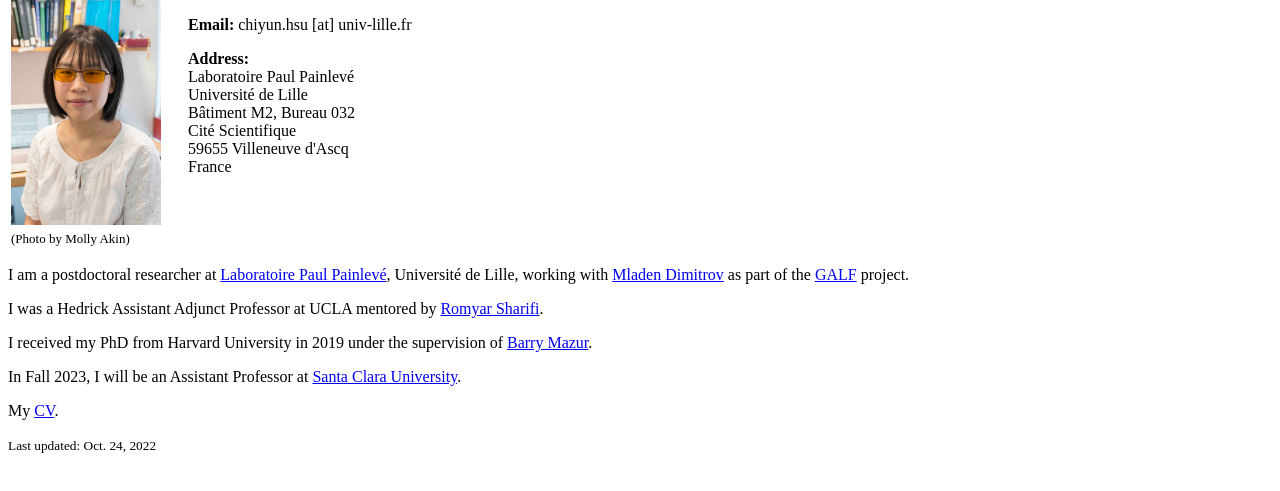
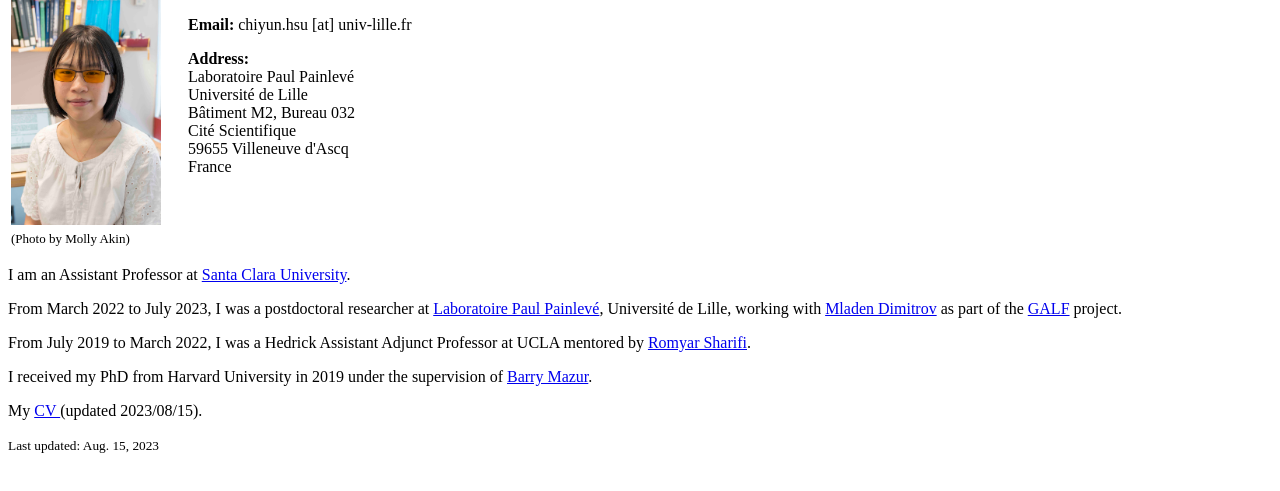
Before and after one commit to chiyunhsu/chiyunhsu.github.io, a plain HTML site: page index.html in a window 1280 px wide. Shown: the part 57-548 px from the top of the page. Drawn offline with Linux system fonts and the light colour scheme.

Commit message:
Update website and CV
Affiliation changed from Lille to SCU. Link to Boya's personal website.
Update CV.

```diff
--- a/index.html
+++ b/index.html
@@ -152,19 +152,19 @@
 </table>
 
 <p>
-  I am a postdoctoral researcher at <a href="https://math.univ-lille.fr/">Laboratoire Paul Painlev&eacute</a>, Universit&eacute de Lille, working with <a href="http://math.univ-lille1.fr/~mladen/">Mladen Dimitrov</a> as part of the <a href="https://math.uni.lu/galf/index.html">GALF</a> project.
+  I am an Assistant Professor at <a href="https://www.scu.edu/mathcs/">Santa Clara University</a>.
 </p>
 <p>
-  I was a Hedrick Assistant Adjunct Professor at UCLA mentored by <a href="https://www.math.ucla.edu/~sharifi">Romyar Sharifi</a>.
+  From March 2022 to July 2023, I was a postdoctoral researcher at <a href="https://math.univ-lille.fr/">Laboratoire Paul Painlev&eacute</a>, Universit&eacute de Lille, working with <a href="http://math.univ-lille1.fr/~mladen/">Mladen Dimitrov</a> as part of the <a href="https://math.uni.lu/galf/index.html">GALF</a> project.
+</p>
+<p>
+  From July 2019 to March 2022, I was a Hedrick Assistant Adjunct Professor at UCLA mentored by <a href="https://www.math.ucla.edu/~sharifi">Romyar Sharifi</a>.
 </p>
 <p>
   I received my PhD from Harvard University in 2019 under the supervision of <a href="http://www.math.harvard.edu/~mazur">Barry Mazur</a>.<br>
 </p>
 <p>
-  In Fall 2023, I will be an Assistant Professor at <a href="https://www.scu.edu/mathcs/">Santa Clara University</a>.
-</p>
-<p>
-  My <a href="CV_ChiYunHsu_220404.pdf"> CV</a>.
+  My <a href="CV_ChiYunHsu_230815.pdf"> CV </a> (updated 2023/08/15).
 </p>
 
 
@@ -312,9 +312,9 @@ Harvard Number Theory Seminar, with Alison Miller
 -->
 
 <p><small>
-Last updated: Oct. 24, 2022
+Last updated: Aug. 15, 2023
 <!--
-Feb. 21, 2022, Sep. 3, 2021, June 1, 2021, Jan 3, 2021, Dec 25, 2019. Sep. 23, 2019. Aug. 23, 2019. May 14, 2019. Feb. 24, 2019. Nov.29, 2018. Aug. 6, 2018. Apr. 18, 2018.Sep. 10, 2017. May 7, 2017. May 6, 2016. Jan. 1, 2016. June 20, 2015.-->
+Oct. 24, 2022, Feb. 21, 2022, Sep. 3, 2021, June 1, 2021, Jan 3, 2021, Dec 25, 2019. Sep. 23, 2019. Aug. 23, 2019. May 14, 2019. Feb. 24, 2019. Nov.29, 2018. Aug. 6, 2018. Apr. 18, 2018.Sep. 10, 2017. May 7, 2017. May 6, 2016. Jan. 1, 2016. June 20, 2015.-->
 </small></p>
 
 
```
Also changed, not shown: research/index.html (+4 -2 lines), 12 other files.
